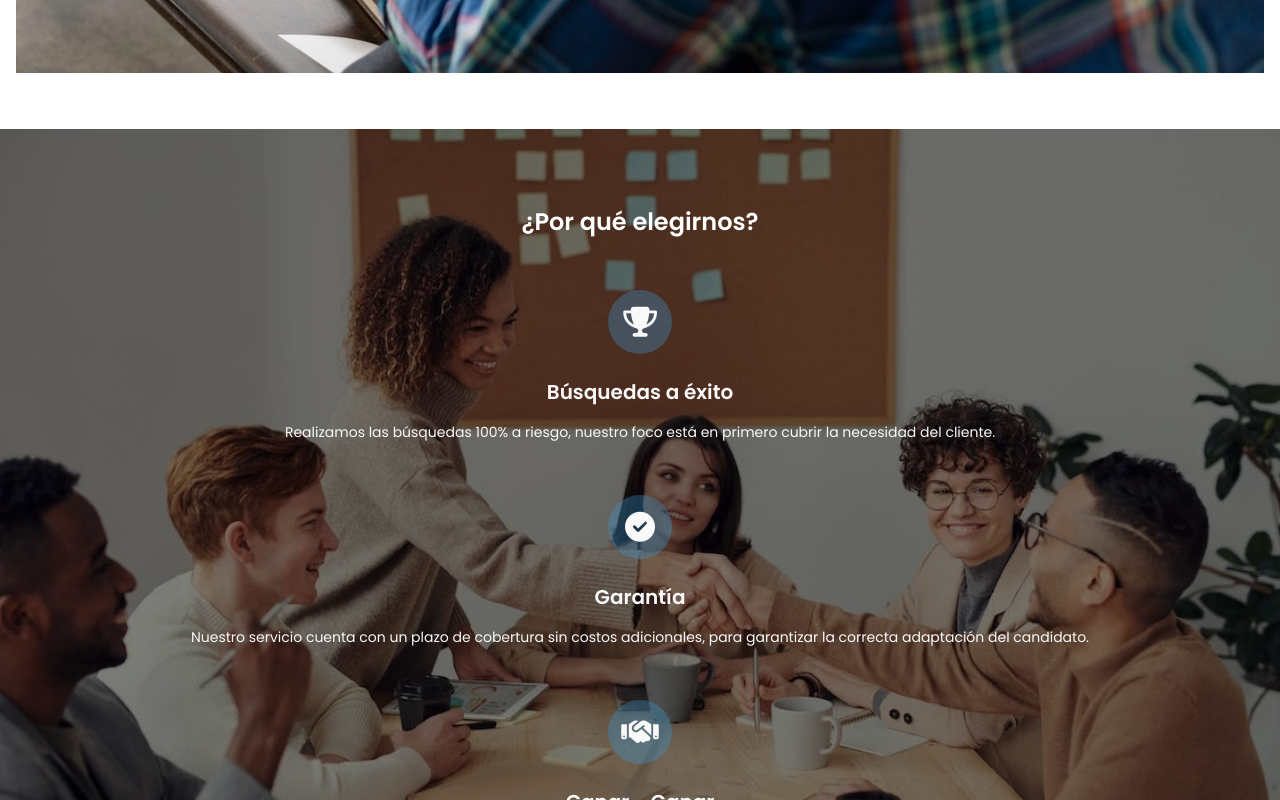
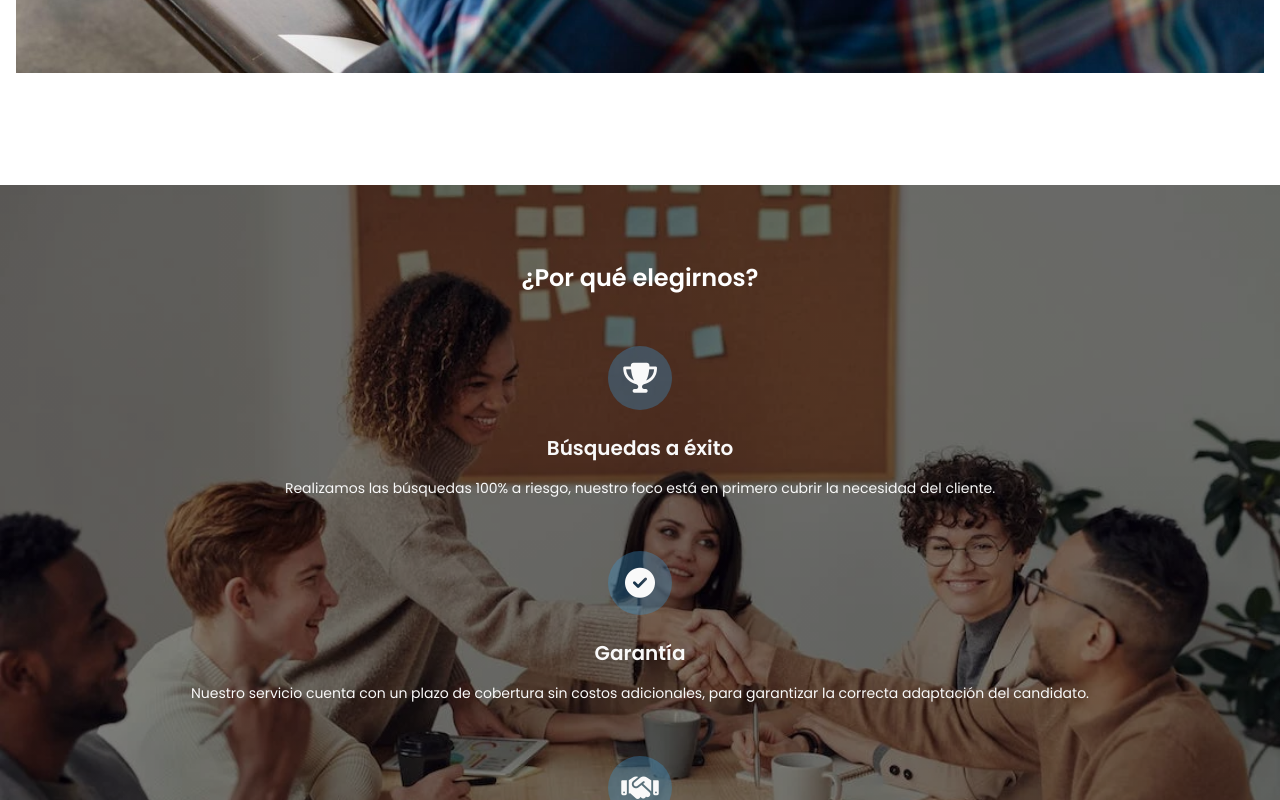
Before and after one commit to gszcode/gscode, a React (Vite) app: page / in a window 1280 px wide. Shown: the part 3680-4480 px from the top of the page. Built offline with nearby package versions, Linux system fonts and the light colour scheme.

Commit message:
margin agregado

```diff
--- a/src/components/ChooseUs.jsx
+++ b/src/components/ChooseUs.jsx
@@ -2,7 +2,7 @@ import ArticleChoose from './ArticleChoose'
 
 const ChooseUs = () => {
   return (
-    <section className="w-full h-screen relative">
+    <section id="chooseus" className="w-full h-screen relative my-28">
       <div className="background-main background-choose">
         <div className="p-4 h-full flex flex-col items-center justify-evenly">
           <h3 className="text-2xl text-white font-semibold">
```
